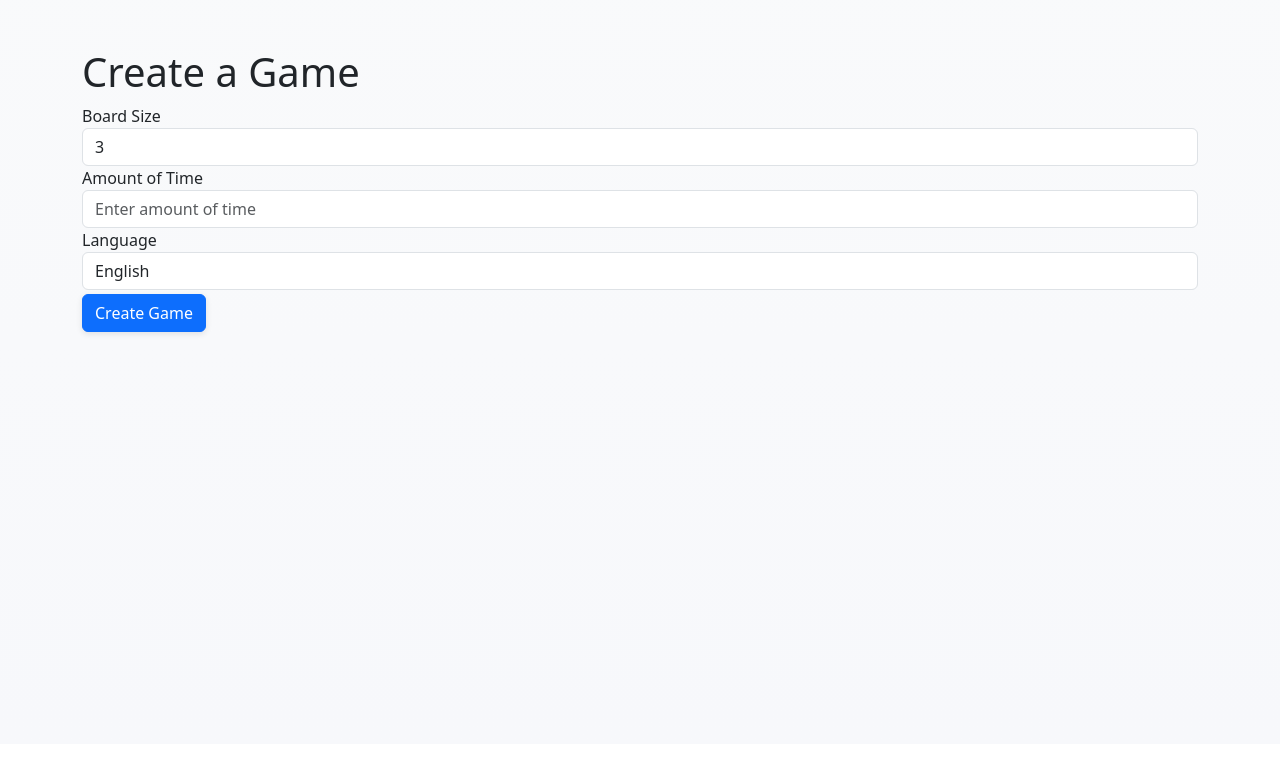
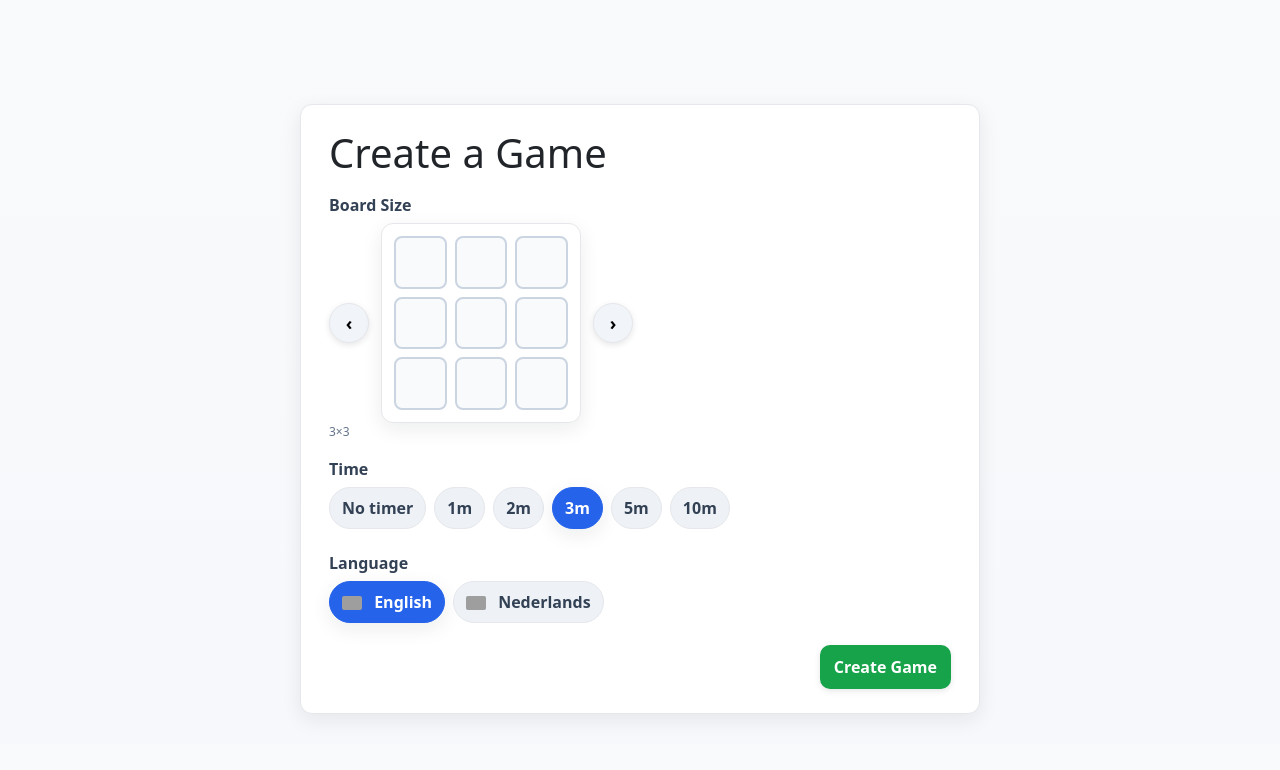
Before and after one commit to FreekStraten/boggle-flask-2023, a Flask app: page /creategame in a window 1280 px wide. Shown: the part 56-826 px from the top of the page. Before the commit the page ends 392 px from the top, so only its background shows below. Run offline with Flask 3, Linux system fonts and the light colour scheme; the visitor is signed in with stand-in values (Sample User, id 1); grey boxes are pictures that could not be loaded.

Commit message:
Redesign create game screen with improved UI
Revamps the create game page with a card layout, board size preview, pill-style radio buttons for time and language selection (with flag icons), and a more prominent submit button. Adds new CSS for the updated UI and adjusts index and base templates for better language display and stylesheet loading order.

```diff
--- a/static/stylesheet.css
+++ b/static/stylesheet.css
@@ -20,7 +20,7 @@ body{
   line-height: 1.5;
 }
 
-/* ===== Layout ===== */
+/* ===== Layout (game screen) ===== */
 .custom-container{
   display: flex;
   gap: 24px;
@@ -73,6 +73,9 @@ button:active{ transform: translateY(0); }
 .btn-primary{ background: var(--primary); color: #fff; }
 .btn-danger{ background: var(--danger); color: #fff; }
 .btn-ghost{ background: #e5e7eb; color: #111827; }
+/* opvallendere submit-knop */
+.btn-success{ background:#16a34a; color:#fff; }
+.btn-success:hover{ filter: brightness(0.95); }
 
 /* ===== Lists / Panels ===== */
 .list-container{
@@ -83,7 +86,6 @@ button:active{ transform: translateY(0); }
   box-shadow: var(--shadow);
   border: 1px solid #e5e7eb;
 }
-
 .list-container ul{ list-style: none; margin: 0; padding: 8px; }
 .list-container li{
   padding: 10px 12px;
@@ -97,3 +99,86 @@ button:active{ transform: translateY(0); }
 h1,h2,h3{ margin: 0 0 8px; }
 .muted{ color: var(--muted); }
 .center{ text-align: center; }
+
+/* ===================================================================== */
+/* ===================== Create Game — nieuwe styles ==================== */
+/* ===================================================================== */
+
+/* Flags */
+.flag{
+  width: 20px; height: 14px;
+  border-radius: 2px;
+  vertical-align: -2px;
+  margin-right: 8px;
+  box-shadow: 0 0 0 1px rgba(0,0,0,.08) inset;
+}
+
+/* Layout van de create-card */
+.page-center{
+  display:flex;
+  justify-content:center;
+  align-items:flex-start;
+  padding:56px 16px;
+}
+.card{
+  width:100%;
+  max-width:680px;
+  background:var(--surface);
+  border:1px solid #e5e7eb;
+  border-radius:var(--radius);
+  box-shadow:var(--shadow);
+  padding:24px 28px;
+}
+.card h1{ margin-bottom:16px; }
+
+/* compactere inputs */
+.form-row{ margin-bottom:16px; }
+.form-row label{ display:block; font-weight:600; margin-bottom:6px; color:#334155; }
+.form-row .hint{ font-size:12px; color:var(--muted); }
+
+/* pill-radios */
+.pill-group{ display:flex; flex-wrap:wrap; gap:8px; }
+.pill-input{ position:absolute; opacity:0; pointer-events:none; }
+.pill{
+  display:inline-block; padding:8px 12px; border-radius:999px;
+  background:#eef2f7; border:1px solid #e5e7eb; cursor:pointer;
+  font-weight:600; user-select:none;
+}
+.pill-input:checked + .pill{
+  background: var(--primary); color:#fff; border-color:var(--primary);
+  box-shadow: var(--shadow);
+}
+
+/* board size preview + pijltjes */
+.board-picker{ display:flex; align-items:center; gap:12px; }
+.board-preview{
+  width:200px; padding:12px; background: var(--surface);
+  border:1px solid #e5e7eb; border-radius: var(--radius); box-shadow: var(--shadow);
+  display:grid; gap:8px;
+}
+.preview-cell{
+  border:2px solid #cbd5e1; border-radius:8px; aspect-ratio:1/1; background:#f8fafc;
+}
+
+/* nav buttons: perfect centreren */
+.nav-btn{
+  display: inline-flex;
+  align-items: center;
+  justify-content: center;
+  width: 40px; height: 40px;
+  border-radius: 999px;
+  border: 1px solid #e5e7eb;
+  background: #f1f5f9;
+  cursor: pointer;
+  font-size: 18px;
+  line-height: 1;
+  user-select: none;
+}
+.nav-btn:hover{ background:#e2e8f0; }
+
+/* submit rechts */
+.form-actions{
+  display:flex;
+  justify-content:flex-end;
+  margin-top:12px;
+}
--- a/templates/boggle/creategame.html
+++ b/templates/boggle/creategame.html
@@ -1,39 +1,83 @@
 {% extends "layouts/base.html" %}
 {% block content %}
 
-    <!-- This is a create a game screen, where the user can create a game. Includes an input for board size -->
-    <div class="container">
+<div class="page-center">
+  <div class="card">
+    <h1>Create a Game</h1>
 
-        <h1>Create a Game</h1>
-        <form action="{{ url_for('game.create_game') }}" method="post">
-            <div class="form-group">
-                <label for="board_size">Board Size</label>
-                <select class="form-control" id="board_size" name="board_size">
-                    <option value="3">3</option>
-                    <option value="4">4</option>
-                    <option value="5">5</option>
-                    <option value="6">6</option>
-                    <option value="7">7</option>
-                    <option value="8">8</option>
-                    <option value="9">9</option>
-                </select>
+    <form action="{{ url_for('game.create_game') }}" method="post">
 
-                <label for="amount_time">Amount of Time</label>
-                <input class="form-control" id="amount_time" type="number" name="amount_time"
-                       placeholder="Enter amount of time">
+      <!-- Board size (preview + arrows) -->
+      <div class="form-row">
+        <label>Board Size</label>
+        <div class="board-picker">
+          <button type="button" class="nav-btn" id="sizePrev" aria-label="Previous">‹</button>
+          <div class="board-preview" id="boardPreview"></div>
+          <button type="button" class="nav-btn" id="sizeNext" aria-label="Next">›</button>
+        </div>
+        <div class="hint" id="sizeHint">3×3</div>
+        <input type="hidden" name="board_size" id="boardSize" value="3">
+      </div>
 
-                <label for="lang">Language</label>
-                <select class="form-control" id="lang" name="lang">
-                    <option value="en">English</option>
-                    <option value="nl">Dutch</option>
-                </select>
+      <!-- Time (fixed options, in seconds) -->
+      <div class="form-row">
+        <label>Time</label>
+        <div class="pill-group" role="group" aria-label="Time limit">
+          {% set times = [(0,"No timer"), (60,"1m"), (120,"2m"), (180,"3m"), (300,"5m"), (600,"10m")] %}
+          {% for sec, label in times %}
+            <input class="pill-input" type="radio" id="t{{sec}}" name="amount_time" value="{{sec}}" {% if sec==180 %}checked{% endif %}>
+            <label class="pill" for="t{{sec}}">{{label}}</label>
+          {% endfor %}
+        </div>
+      </div>
 
+      <!-- Language (flags via CDN) -->
+      <div class="form-row">
+        <label>Language</label>
+        <div class="pill-group" role="group" aria-label="Language">
+          <input class="pill-input" type="radio" id="en" name="lang" value="en" checked>
+          <label class="pill" for="en">
+            <img class="flag" src="https://flagcdn.com/gb.svg" alt="English"> English
+          </label>
 
-            </div>
+          <input class="pill-input" type="radio" id="nl" name="lang" value="nl">
+          <label class="pill" for="nl">
+            <img class="flag" src="https://flagcdn.com/nl.svg" alt="Nederlands"> Nederlands
+          </label>
+        </div>
+      </div>
 
-            <button type="submit" class="btn btn-primary mt-1">Create Game</button>
-        </form>
-    </div>
+      <div class="text-end">
+        <button type="submit" class="btn btn-success">Create Game</button>
+      </div>
+    </form>
+  </div>
+</div>
 
+<!-- mini JS voor de preview -->
+<script>
+(function(){
+  const min=3, max=9;
+  let size=3;
+  const input=document.getElementById('boardSize');
+  const hint=document.getElementById('sizeHint');
+  const preview=document.getElementById('boardPreview');
 
+  function render(){
+    preview.innerHTML='';
+    preview.style.gridTemplateColumns = `repeat(${size}, 1fr)`;
+    for(let i=0;i<size*size;i++){
+      const d=document.createElement('div');
+      d.className='preview-cell';
+      preview.appendChild(d);
+    }
+    input.value = String(size);
+    hint.textContent = `${size}×${size}`;
+  }
+
+  document.getElementById('sizePrev').addEventListener('click', ()=>{ if(size>min){ size--; render(); } });
+  document.getElementById('sizeNext').addEventListener('click', ()=>{ if(size<max){ size++; render(); } });
+  render();
+})();
+</script>
 {% endblock %}
--- a/templates/boggle/index.html
+++ b/templates/boggle/index.html
@@ -15,7 +15,7 @@
     </div>
 
     <p class="d-flex justify-content-center align-items-center gap-1">
-        board language: {{ lang }}
+        board language: {{ '🇬🇧' if lang == 'en' else '🇳🇱' }}
     </p>
 
     <div class="custom-container">
--- a/templates/layouts/base.html
+++ b/templates/layouts/base.html
@@ -5,10 +5,14 @@
     <meta charset="utf-8">
     <meta http-equiv="X-UA-Compatible" content="IE=edge">
     <meta name="viewport" content="width=device-width, initial-scale=1">
-    <link rel="stylesheet" type="text/css" href="{{ url_for('static', filename='stylesheet.css') }}">
+
+    <!-- Bootstrap eerst -->
     <link href="https://cdn.jsdelivr.net/npm/bootstrap@5.3.0-alpha3/dist/css/bootstrap.min.css" rel="stylesheet"
           integrity="sha384-KK94CHFLLe+nY2dmCWGMq91rCGa5gtU4mk92HdvYe+M/SXH301p5ILy+dN9+nJOZ" crossorigin="anonymous">
     <link rel="stylesheet" href="https://cdn.jsdelivr.net/npm/bootstrap-icons@1.10.5/font/bootstrap-icons.css">
+
+    <!-- Daarna jouw custom CSS (cache-bust v=4) -->
+    <link rel="stylesheet" href="{{ url_for('static', filename='stylesheet.css') }}?v=4">
 </head>
 <body>
 <section>
@@ -49,7 +53,6 @@
                     <li class="nav-item">
                         <a class="nav-link" href="{{ url_for('auth.users') }}">Users</a>
                     </li>
-                    <!-- Box that displays the current user's username if they are logged in -->
                     {% if session['user_name'] %}
                     <li class="nav-item">
                         <a class="nav-link fw-bold text-success" href="#">{{ session['user_name'] }}</a>
```
